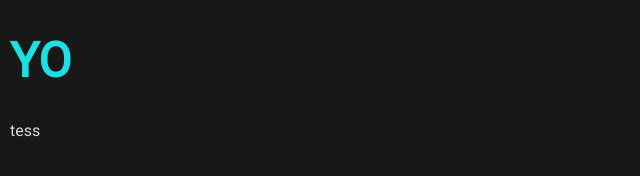
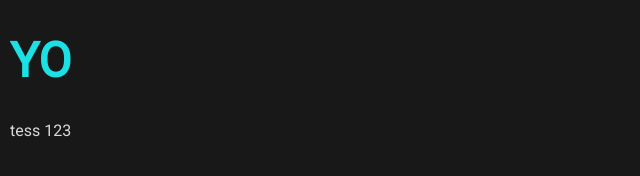
Before and after one commit to medeXsama/medeXsama.github.io, a plain HTML site: page index.html in a window 1280 px wide. Shown: the full height of the page, 0-640 px from the left. Drawn offline with Linux system fonts and the light colour scheme.

Commit message:
tes index.html

```diff
--- a/index.html
+++ b/index.html
@@ -15,7 +15,7 @@
 
   <div>
     <p>
-      tess
+      tess 123
     </p>
   </div>
 
```
